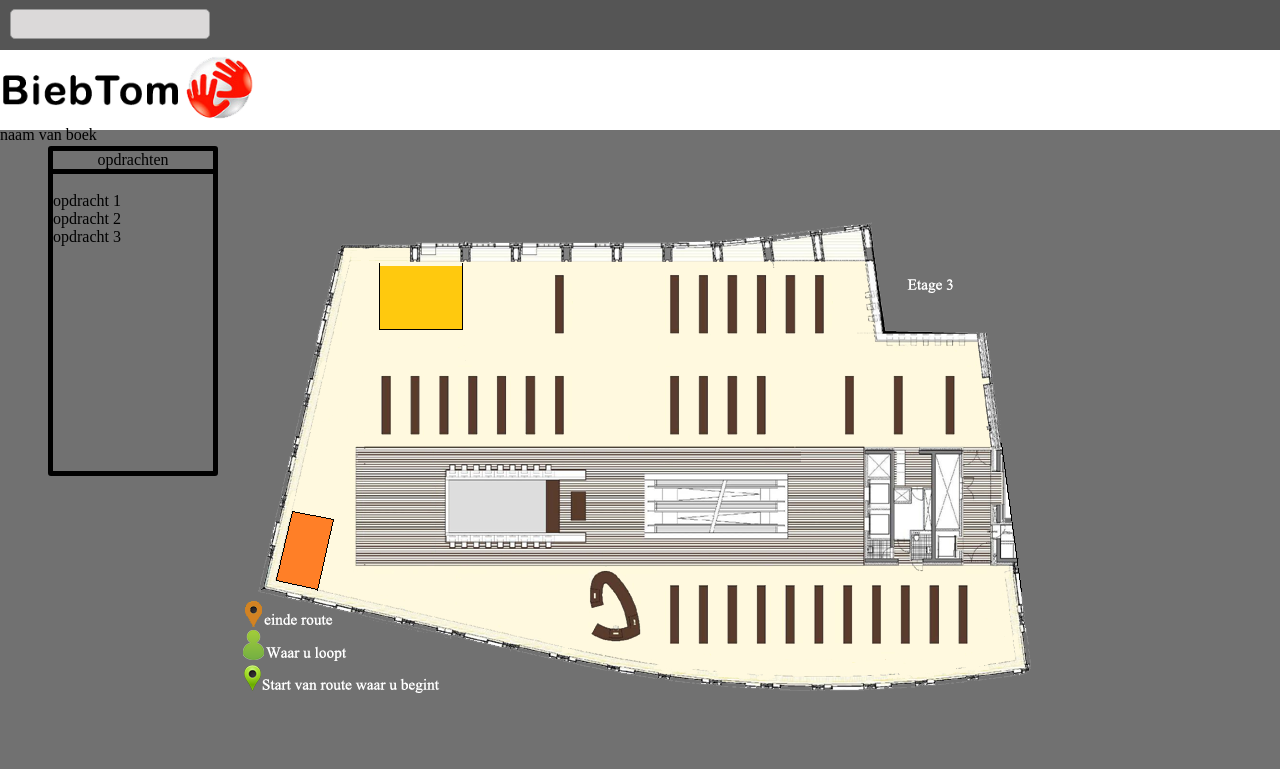
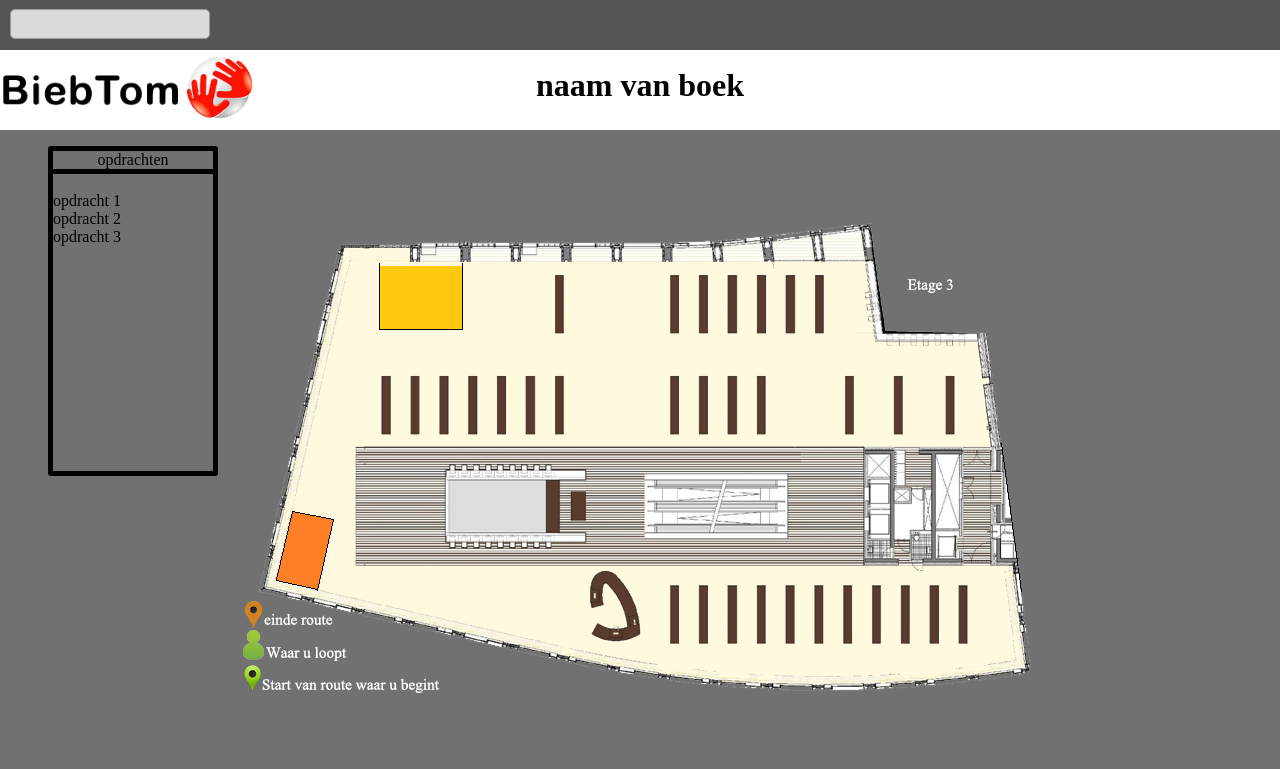
Before and after one commit to ceggaGC/Hackathon, a PHP site: page / in a window 1280 px wide. Shown: the top 769 px of the page. Run offline with PHP 8.4, Linux system fonts and the light colour scheme.

Commit message:
aanpassing css

```diff
--- a/biebtom.nl/index.php
+++ b/biebtom.nl/index.php
@@ -6,7 +6,7 @@
     </div>
     <div id="logobar">
         <img id="logo" src="images/logo.png">
-        <div id="zoek-term">naam van boek</div>
+        <div id="zoek-term"><h1>naam van boek</h1></div>
     </div>
 
     <div id="page">
--- a/biebtom.nl/style.css
+++ b/biebtom.nl/style.css
@@ -27,6 +27,7 @@ input.searchfield {
 }
 #logo{
     height: 95%;
+    position: relative;
 }
 
 #page {
@@ -52,3 +53,8 @@ input.searchfield {
     text-align: center;
     border-bottom: solid 5px black;
 }
+#zoek-term{
+    margin: -5em auto;
+    height: auto;
+    text-align: center;
+}
```
